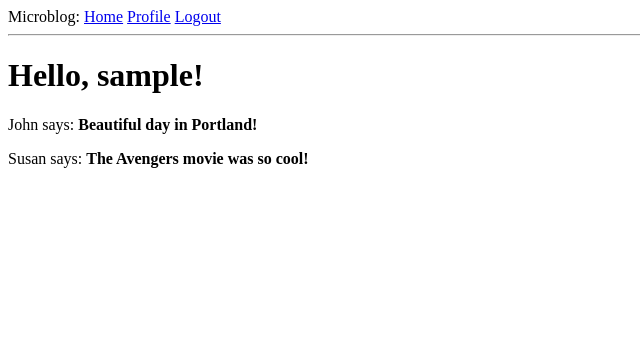
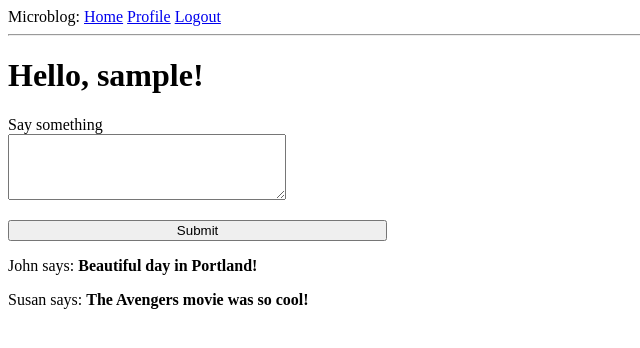
Before and after one commit to CodeShibaGo/m3-week-07-jayredk, a Flask app: page / in a window 1280 px wide. Shown: the top 348 px of the page, without its empty margins (0-640 px from the left). Run offline with Flask 3, Linux system fonts and the light colour scheme; the visitor is signed in with stand-in values (Sample User, id 1); data comes from the database, SQL or seed files in the repository; some libraries are stand-ins or nearby versions.

Commit message:
feat: add submission of posts

```diff
--- a/microblog/app/forms.py
+++ b/microblog/app/forms.py
@@ -49,3 +49,7 @@ class EditProfileForm(FlaskForm):
 
 class EmptyForm(FlaskForm):
     submit = SubmitField('Submit')
+
+class PostForm(FlaskForm):
+    post = TextAreaField('Say something', validators=[DataRequired(), Length(min=1, max=140)])
+    submit = SubmitField('Submit')
--- a/microblog/app/routes.py
+++ b/microblog/app/routes.py
@@ -4,8 +4,8 @@ import sqlalchemy as sa
 from urllib.parse import urlsplit
 from datetime import datetime, timezone
 from app import app, db
-from app.forms import EditProfileForm, EmptyForm
-from app.models import User
+from app.forms import EditProfileForm, EmptyForm, PostForm
+from app.models import User, Post
 
 from sqlalchemy import text
 from werkzeug.security import generate_password_hash
@@ -17,10 +17,17 @@ def before_request():
         current_user.last_seen = datetime.now(timezone.utc)
         db.session.commit()
 
-@app.route('/')
-@app.route('/index')
+@app.route('/', methods=['GET', 'POST'])
+@app.route('/index', methods=['GET', 'POST'])
 @login_required
 def index():
+    form = PostForm()
+    if form.validate_on_submit():
+        post = Post(body=form.post.data, author=current_user)
+        db.session.add(post)
+        db.session.commit()
+        flash('Your post is now live!')
+        return redirect(url_for('index'))
     posts = [
         {
             'author': {'username': 'John'},
@@ -31,7 +38,7 @@ def index():
             'body': 'The Avengers movie was so cool!'
         }
     ]
-    return render_template('index.html', title='home', posts=posts)
+    return render_template('index.html', title='Home page', form=form, posts=posts)
 
 @app.route('/login', methods=['GET', 'POST'])
 def login():
--- a/microblog/app/templates/index.html
+++ b/microblog/app/templates/index.html
@@ -2,6 +2,19 @@
 
 {% block content %}
     <h1>Hello, {{ current_user.username }}!</h1>
+
+    <form action="" method="post">
+        {{ form.hidden_tag() }}
+        <p>
+            {{ form.post.label }} <br>
+            {{ form.post(cols=32, rows=4 )}} <br>
+            {% for error in form.post.errors %}
+            <span style="color: red;">[{{ error }}]</span>
+            {% endfor %}
+        </p>
+        <p>{{ form.submit() }}</p>
+    </form>
+
     {% for post in posts %}
     <div><p>{{ post.author.username }} says: <b>{{ post.body }}</b></p></div>
     {% endfor %}
```
